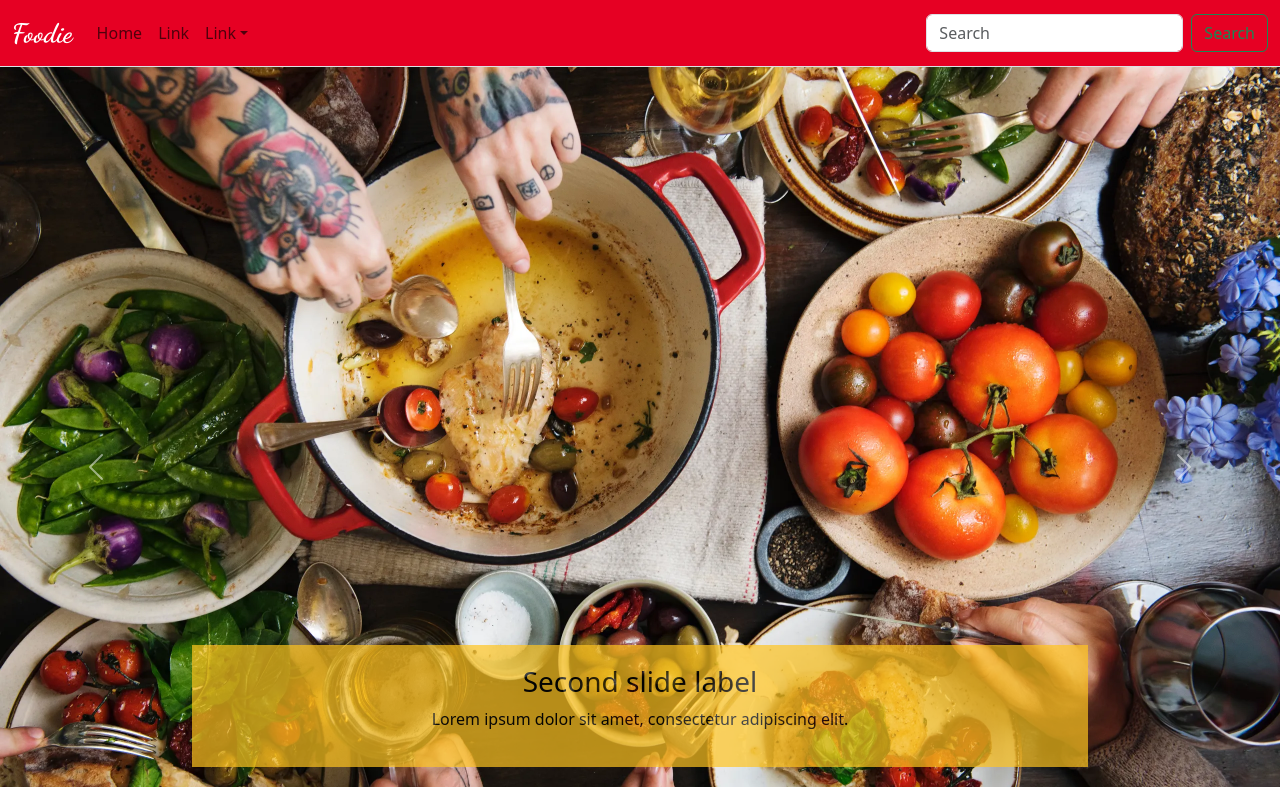
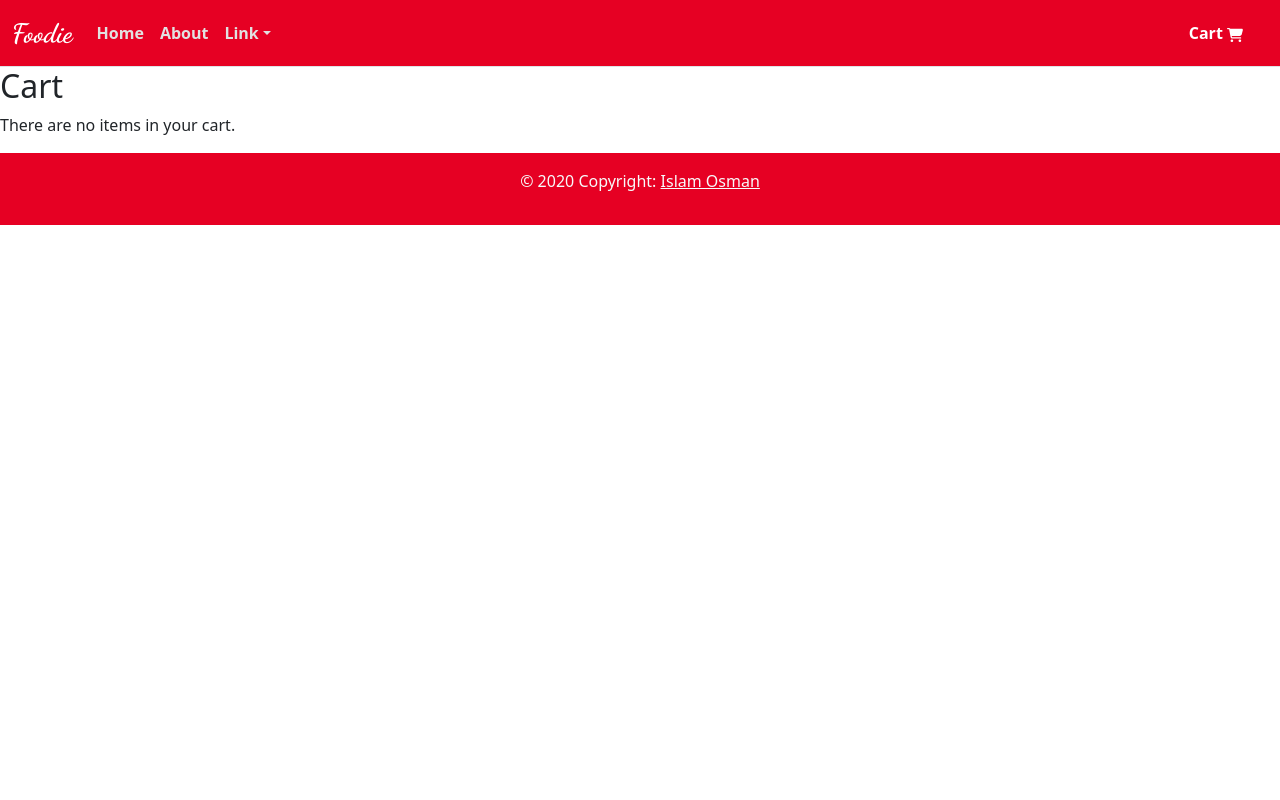
Before and after one commit to IslamAltayeb/foodie, a React (Create React App) app: page /cart in a window 1280 px wide. Shown: the top 800 px of the page. Built offline with nearby package versions, Linux system fonts and the light colour scheme.

Commit message:
edit cart component

```diff
--- a/package.json
+++ b/package.json
@@ -11,6 +11,7 @@
     "react-bootstrap": "^2.9.2",
     "react-dom": "^18.2.0",
     "react-icons": "^5.0.1",
+    "react-reveal": "^1.2.2",
     "react-router-dom": "^6.21.2",
     "react-scripts": "5.0.1",
     "uuid": "^9.0.1",
--- a/src/App.css
+++ b/src/App.css
@@ -84,3 +84,35 @@
     margin: 0 auto;
     margin-top: 50px;
 }
+
+.links{
+    color: var(--second-color);
+    font-weight: bold;
+}
+
+#navbarScrollingDropdown{
+    color: var(--second-color);
+    font-weight: bold;
+}
+
+#navbarScrollingDropdown:hover{
+    color: var(--third-color);
+}
+
+.card button{
+    background-color: var(--first-color);
+    color: var(--second-color);
+    font-weight: bold;
+    border: none;
+    margin-right: 100px;
+}
+
+.card button:hover{
+    background-color: var(--forth-color);
+}
+
+.cart{
+    color: #fff;
+    font-weight: bolder;
+    margin-right: 25px;
+}
--- a/src/App.js
+++ b/src/App.js
@@ -1,17 +1,27 @@
 import './App.css';
 import Header from './components/Header';
 import Slider from './components/Slider';
-import Meals from './components/Meals';
 import Footer from './components/Footer';
+import Cart from './components/Cart';
+import About from './components/About';
+import { CartProvider } from './components/CartContext';
+import { BrowserRouter as Router, Route, Routes } from 'react-router-dom';
 
 function App() {
   return (
-    <div className="App">
-      <Header />
-      <Slider />
-      <Meals />
-      <Footer />
-    </div>
+    <CartProvider>
+      <Router>
+        <div className="App">
+          <Header />
+          <Routes>
+            <Route path="/" element={<Slider />} />
+            <Route path="/cart" element={<Cart />} />
+            <Route path="/about" element={<About />} />
+          </Routes>
+          <Footer />
+        </div>
+      </Router>
+    </CartProvider>
   );
 }
 
--- /dev/null
+++ b/src/components/About.js
@@ -0,0 +1,12 @@
+import React from 'react'
+import first from '../assets/first.jpg'
+
+const About = () => {
+  return (
+    <div>
+        <img src={first} alt="" />
+    </div>
+  )
+}
+
+export default About
--- /dev/null
+++ b/src/components/Cart.js
@@ -0,0 +1,55 @@
+import React, { useState, useEffect } from 'react';
+import { useCart } from './CartContext';
+import Button from 'react-bootstrap/Button';
+import Card from 'react-bootstrap/Card';
+import { CiHeart } from 'react-icons/ci';
+
+const Cart = () => {
+  const { items, loading, error, removeItemFromCart } = useCart();
+  const [isCartEmpty, setIsCartEmpty] = useState(false);
+
+  useEffect(() => {
+    setIsCartEmpty(items.length === 0);
+  }, [items]);
+
+  if (loading) {
+    return <p>Loading...</p>;
+  }
+
+  if (error) {
+    return <p>Error loading cart: {error.message}</p>;
+  }
+
+  const handleRemoveFromCart = (index) => {
+    removeItemFromCart(index);
+  };
+
+  return (
+    <div>
+      <h2>Cart</h2>
+      {isCartEmpty ? (
+        <p>There are no items in your cart.</p>
+      ) : (
+        <ul>
+          {items.map((item, index) => (
+            <Card className='m-2' style={{ width: '20rem' }} key={index}>
+              <Card.Body>
+                <Card.Img
+                  variant='top'
+                  className='recipeTile__img'
+                  src={item.recipe.image}
+                  alt=''
+                />
+                <Card.Title className='recipeTile__name'>{item.recipe.label}</Card.Title>
+                <Button onClick={() => handleRemoveFromCart(index)}>Remove from Cart</Button>{' '}
+                <CiHeart />
+              </Card.Body>
+            </Card>
+          ))}
+        </ul>
+      )}
+    </div>
+  );
+};
+
+export default Cart;
--- /dev/null
+++ b/src/components/CartContext.js
@@ -0,0 +1,51 @@
+import React, { createContext, useContext, useReducer } from 'react';
+
+const CartContext = createContext();
+
+const cartReducer = (state, action) => {
+  switch (action.type) {
+    case 'ADD_TO_CART':
+      return {
+        ...state,
+        items: [...state.items, action.payload.item],
+      };
+    case 'REMOVE_ITEM':
+      return {
+        ...state,
+        items: state.items.filter((_, index) => index !== action.payload.index),
+      };
+    default:
+      return state;
+  }
+};
+
+const CartProvider = ({ children }) => {
+  const [state, dispatch] = useReducer(cartReducer, {
+    items: [],
+  });
+
+  const addToCart = (item) => {
+    dispatch({ type: 'ADD_TO_CART', payload: { item } });
+  };
+
+  const removeItemFromCart = (index) => {
+    dispatch({ type: 'REMOVE_ITEM', payload: { index } });
+  };
+
+
+  return (
+    <CartContext.Provider value={{ ...state, addToCart, removeItemFromCart }}>
+      {children}
+    </CartContext.Provider>
+  );
+};
+
+const useCart = () => {
+  const context = useContext(CartContext);
+  if (!context) {
+    throw new Error('useCart must be used within a CartProvider');
+  }
+  return context;
+};
+
+export { CartProvider, useCart };
--- a/src/components/Footer.js
+++ b/src/components/Footer.js
@@ -5,7 +5,7 @@ const Footer = () => {
     <div>
 <footer className="text-center text-lg-start footer">
   <div className="text-center p-3 text-light" style={{"backgroundColor": "#e60023"}}>
-    <p>© 2020 Copyright: <a className="text-light" href="https://mdbootstrap.com/"> Islam Osman</a></p>
+    <p>© 2020 Copyright: <a className="text-light" href="https://github.com/IslamAltayeb"> Islam Osman</a></p>
   </div>
 </footer>
     </div>
--- a/src/components/Meals.js
+++ b/src/components/Meals.js
@@ -4,22 +4,23 @@ import { v4 as uuidv4 } from 'uuid';
 import Form from 'react-bootstrap/Form';
 import Button from 'react-bootstrap/Button';
 import Card from 'react-bootstrap/Card';
-
-
-
+import { CiHeart } from "react-icons/ci";
+// import Fade from 'react-reveal/Fade';
+import { useCart } from './CartContext';
 
 const Meals = () => {
   const [query, setQuery] = useState('');
   const [recipes, setRecipes] = useState([]);
   const [loading, setLoading] = useState(false);
+  const { addToCart } = useCart();
 
-  const YOUR_APP_ID = '1282ad62';
-  const YOUR_APP_KEY = '77115bfdd999df858e240c31764f92e8';
+  const MY_APP_ID = '1282ad62';
+  const MY_APP_KEY = '77115bfdd999df858e240c31764f92e8';
 
-  const url = `https://api.edamam.com/search?q=${query}&app_id=${YOUR_APP_ID}&app_key=${YOUR_APP_KEY}`;
+  const url = `https://api.edamam.com/search?q=${query}&app_id=${MY_APP_ID}&app_key=${MY_APP_KEY}`;
 
   const getRecipeInfo = async () => {
-    setLoading(true); // Set loading to true when starting the request
+    setLoading(true);
     try {
       const result = await Axios.get(url);
       setRecipes(result.data.hits);
@@ -27,7 +28,7 @@ const Meals = () => {
     } catch (error) {
       console.error('Error fetching data:', error);
     } finally {
-      setLoading(false); // Set loading to false when the request is completed (success or error)
+      setLoading(false);
     }
   };
 
@@ -53,29 +54,35 @@ const Meals = () => {
 
       {loading && <p>Loading...</p>}
 
+
       <div className="app__recipes">
         {recipes.length > 0 &&
           recipes.map((recipe) => {
             if (recipe.recipe) {
               return (
-                <Card className='d-flex' style={{ width: '18rem' }}
+
+                <Card className='m-2' style={{ width: '20rem' }}
                   key={uuidv4()}
                 >
-                    <Card.Body>
+                    {/* <Fade right> */}
+                    <Card.Body card>
                   <Card.Img variant="top"
                     className="recipeTile__img"
                     src={recipe.recipe.image}
                     alt=""
                   />
                   <Card.Title className="recipeTile__name"> {recipe.recipe.label}</Card.Title>
-                  <Button variant="primary">See Details</Button>
+                  <Button  onClick={() => addToCart(recipe)}>Add To Cart</Button> <CiHeart />
+
                   </Card.Body>
+                  {/* </Fade> */}
                 </Card>
               );
             }
             return null;
           })}
       </div>
+
     </div>
   );
 };
--- a/src/components/NavBar.js
+++ b/src/components/NavBar.js
@@ -1,15 +1,16 @@
-import Button from 'react-bootstrap/Button';
 import Container from 'react-bootstrap/Container';
-import Form from 'react-bootstrap/Form';
 import Nav from 'react-bootstrap/Nav';
 import Navbar from 'react-bootstrap/Navbar';
 import NavDropdown from 'react-bootstrap/NavDropdown';
+import { FaCartShopping } from "react-icons/fa6";
+import { Link } from 'react-router-dom';
+
 
 const NavSBar = () => {
   return (
     <Navbar expand="lg" style={{'backgroundColor' : '#e60023'}}>
       <Container fluid>
-        <Navbar.Brand href="/home" className='logo'>Foodie</Navbar.Brand>
+        <Navbar.Brand href="/" className='logo'>Foodie</Navbar.Brand>
         <Navbar.Toggle aria-controls="navbarScroll" />
         <Navbar.Collapse id="navbarScroll">
           <Nav
@@ -17,24 +18,14 @@ const NavSBar = () => {
             style={{ maxHeight: '100px' }}
             navbarScroll
           >
-            <Nav.Link href="#action1">Home</Nav.Link>
-            <Nav.Link href="#action2">Link</Nav.Link>
+            <Nav.Link href="/" className='links'>Home</Nav.Link>
+            <Nav.Link href="/about" className='links'>About</Nav.Link>
             <NavDropdown title="Link" id="navbarScrollingDropdown">
               <NavDropdown.Item href="#action3">Favorite</NavDropdown.Item>
-              <NavDropdown.Item href="#action4">
-                Review
-              </NavDropdown.Item>
+              <NavDropdown.Item href="#action4">Review</NavDropdown.Item>
             </NavDropdown>
           </Nav>
-          <Form className="d-flex">
-            <Form.Control
-              type="search"
-              placeholder="Search"
-              className="me-2"
-              aria-label="Search"
-            />
-            <Button variant="outline-success">Search</Button>
-          </Form>
+          <Nav.Link as={Link} to='/cart' className='cart'>Cart <FaCartShopping /></Nav.Link>
         </Navbar.Collapse>
       </Container>
     </Navbar>
--- a/src/components/Slider.js
+++ b/src/components/Slider.js
@@ -3,6 +3,7 @@ import Carousel from 'react-bootstrap/Carousel';
 import first from '../assets/first.jpg'
 import second from '../assets/second.webp'
 import third from '../assets/third.png'
+import Meals from './Meals';
 
 function Slider() {
   const [index, setIndex] = useState(0);
@@ -12,6 +13,7 @@ function Slider() {
   };
 
   return (
+    <>
     <Carousel className='slider' activeIndex={index} onSelect={handleSelect}>
       <Carousel.Item>
        <img src={first} alt="" />
@@ -35,6 +37,9 @@ function Slider() {
         </Carousel.Caption>
       </Carousel.Item>
     </Carousel>
+
+    <Meals />
+    </>
   );
 }
 
```
Also changed, not shown: 1 other file (tests, documents, lock files or other folders).
